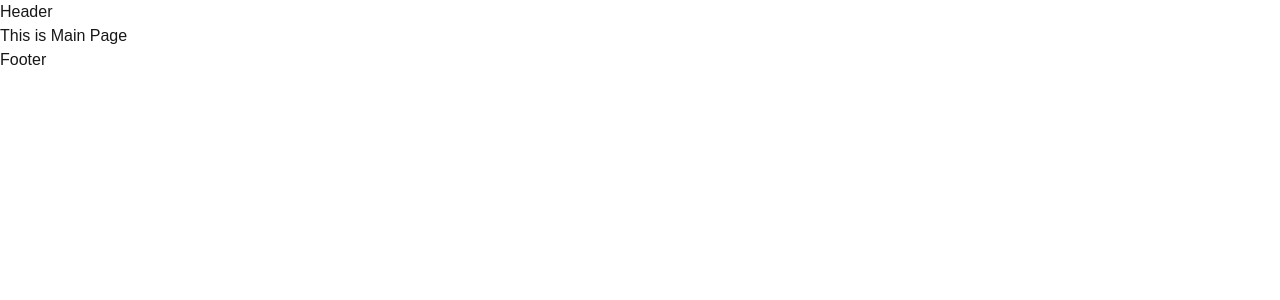
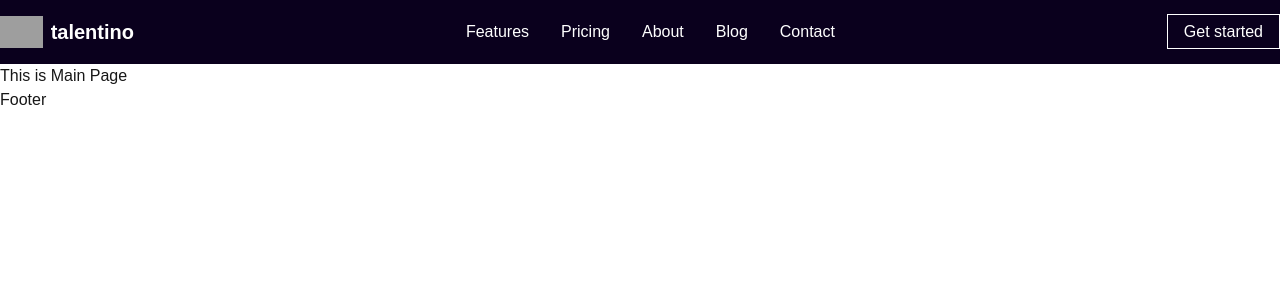
Before and after one commit to breezemRedSwitches/talentino, a Next.js app: page / in a window 1280 px wide. Shown: the top 300 px of the page. Built offline with nearby package versions, Linux system fonts and the light colour scheme; grey boxes are pictures that could not be loaded.

Commit message:
Update Header.tsx

```diff
--- a/components/Header.tsx
+++ b/components/Header.tsx
@@ -1,7 +1,49 @@
 import React from "react";
 
 const Header = () => {
-  return <div>Header</div>;
+  return (
+    <header className="bg-[#0a001d] text-white py-4">
+      <div className="container mx-auto flex justify-between items-center">
+
+        <div className="flex items-center space-x-2">
+          <img
+            src="/branding/logo.svg"
+            alt="Talentino Logo"
+            className="h-8"
+          />
+          <span className="text-xl font-bold">talentino</span>
+        </div>
+
+
+        <nav className="hidden md:flex space-x-8 text-white">
+          <a href="#" className="hover:text-gray-300">
+            Features
+          </a>
+          <a href="#" className="hover:text-gray-300">
+            Pricing
+          </a>
+          <a href="#" className="hover:text-gray-300">
+            About
+          </a>
+          <a href="#" className="hover:text-gray-300">
+            Blog
+          </a>
+          <a href="#" className="hover:text-gray-300">
+            Contact
+          </a>
+        </nav>
+
+        <div>
+          <a
+            href="#"
+            className="border border-white px-4 py-2 hover:bg-white hover:text-black transition duration-300"
+          >
+            Get started
+          </a>
+        </div>
+      </div>
+    </header>
+  );
 };
 
 export default Header;
```
